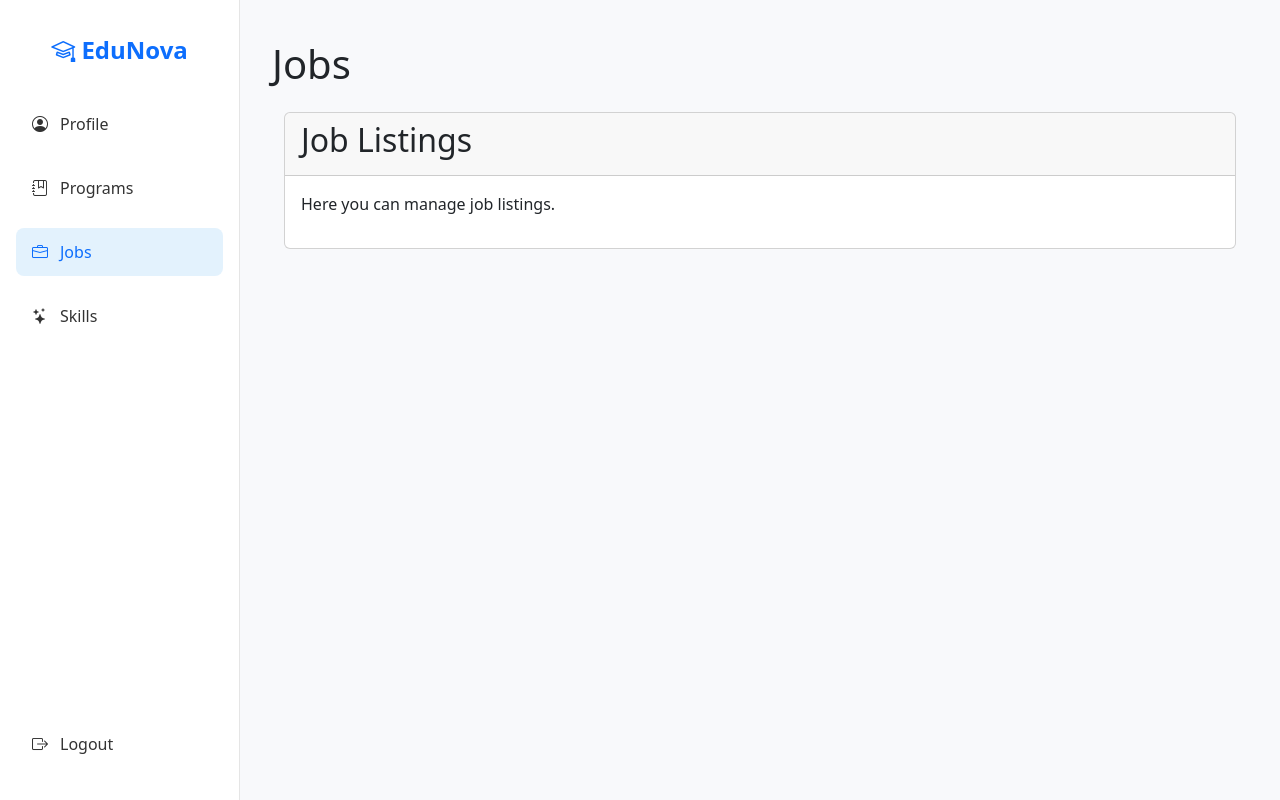
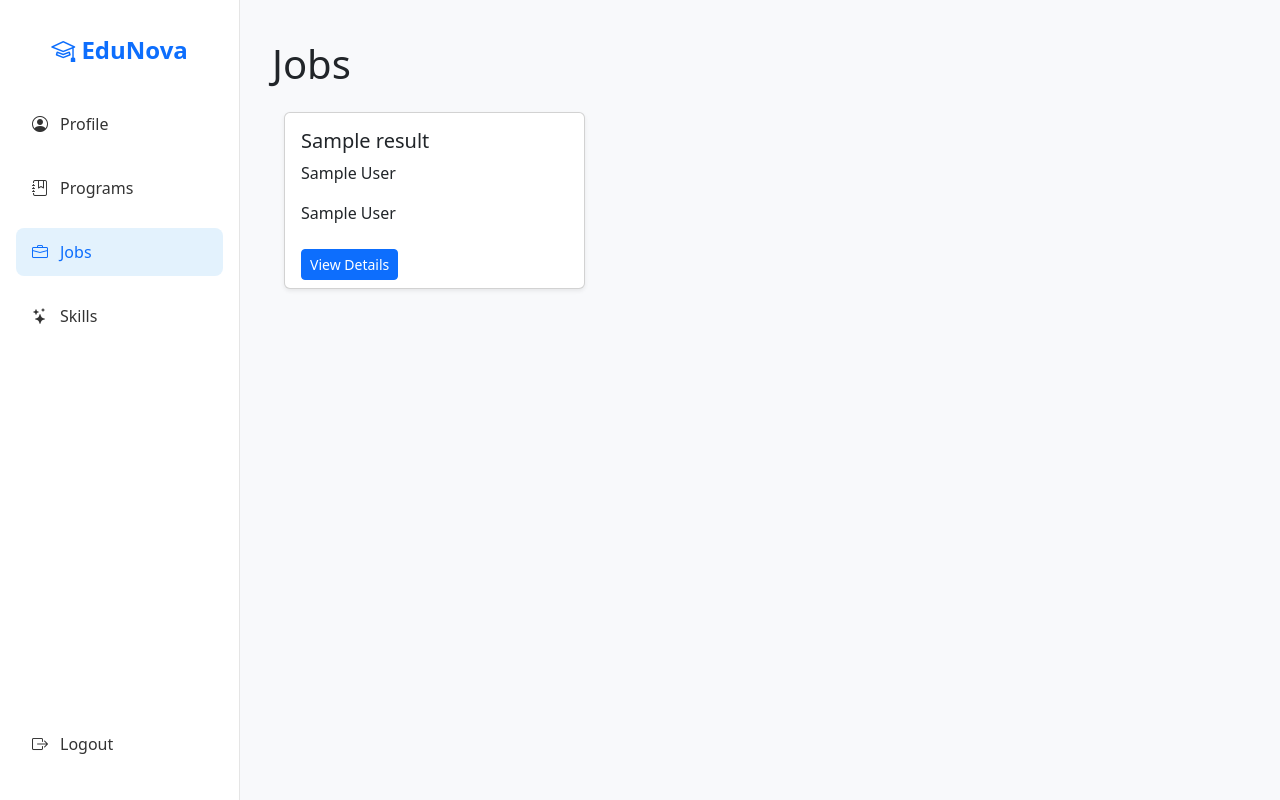
Before and after one commit to mumbimuthiga/Edunova, a Django app: page /adminsection/jobs/ in a window 1280 px wide. Run offline with Django 5.2, Linux system fonts and the light colour scheme; tables that the repository leaves empty hold one stand-in row (values such as "Sample post"); a database or web service that is not in the repository returns one stand-in record (values such as "Sample title"); data that the repository does not hold is empty; parts of the project's set-up code (start-up, migrations or seed data) failed here and were passed over.

Commit message:
Jobs Listings

```diff
--- a/adminsection/templates/admin/jobs.html
+++ b/adminsection/templates/admin/jobs.html
@@ -2,17 +2,25 @@
 {% block content %}
 <h1>Jobs</h1>
 <div class="container mt-4">
-    <div class="row">
-        <div class="col-md-12">
-            <div class="card">
-                <div class="card-header">
-                    <h2>Job Listings</h2>
+    <div class="row row-cols-1 row-cols-md-3 g-4">
+        {% for job in jobs %}
+        <div class="col">
+            <div class="card h-100 shadow-sm">
+                <div class="card-body">
+                    <h5 class="card-title">{{ job.title }}</h5>
+                    <p class="card-text">{{ job.location.display_name }}</p>
+                    <p class="card-text">{{ job.company.display_name }}</p>
                 </div>
-                <div class="card-body">
-                    <p>Here you can manage job listings.</p>
-                    <!-- Add your job management features here -->
+                <div class="card-footer bg-transparent border-0">
+                    <a href="#" class="btn btn-primary btn-sm">View Details</a>
                 </div>
             </div>
         </div>
+        {% empty %}
+        <div class="col">
+            <div class="alert alert-info">No jobs available.</div>
+        </div>
+        {% endfor %}
     </div>
-{%endblock %}
+</div>
+{% endblock %}
--- a/adminsection/views.py
+++ b/adminsection/views.py
@@ -1,5 +1,5 @@
+import requests
 from django.shortcuts import render
-
 from programs.models import Programs
 
 
@@ -14,13 +14,31 @@ def profile(request):
 
 def programs_view(request):
     programs=Programs.objects.all()
-    print (programs)
-    for program in programs:
-        print(program)
+    # print (programs)
+    # for program in programs:
+    #     print(program)
     return render(request,'admin/programs.html',{'programs':programs})
 
 def jobs(request):
-    return render(request,'admin/jobs.html')
+    url = "https://api.adzuna.com/v1/api/jobs/gb/search/1"
+    params = {
+        "app_id": "21777ecc",
+        "app_key": "32485eabf03019b39cb8b202fb77367e",
+        "what": "developer",
+        "where": "london"
+    }
+
+    try:
+        response = requests.get(url, params=params)
+        response.raise_for_status()
+        data = response.json()
+        # print(data)
+        jobs = data.get("results", [])
+    except requests.RequestException as e:
+        print("API error:", e)
+        jobs = []
+
+    return render(request, 'admin/jobs.html', {"jobs": jobs})
 
 def skills(request):
     return render(request,'admin/skills.html')
```
